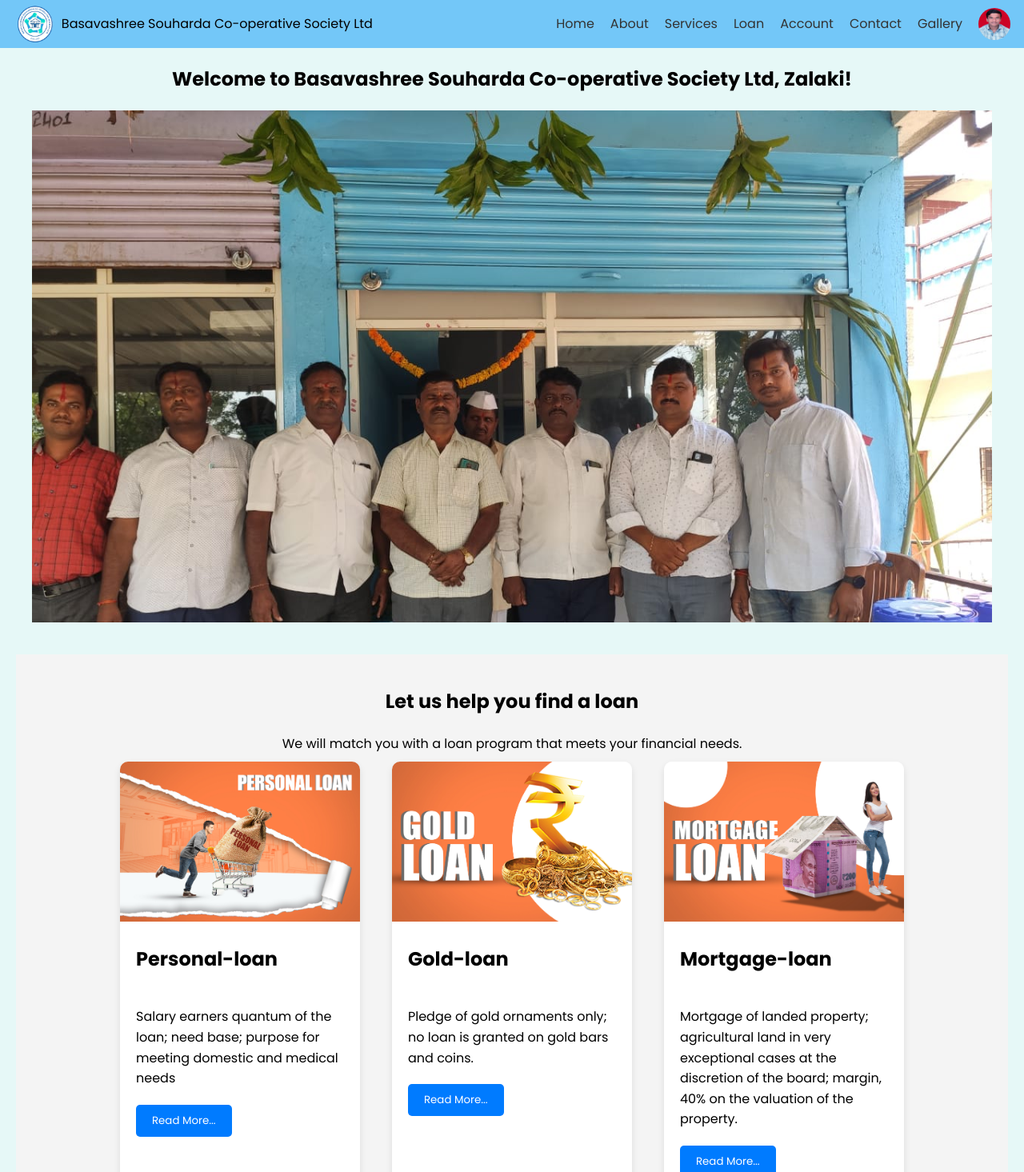
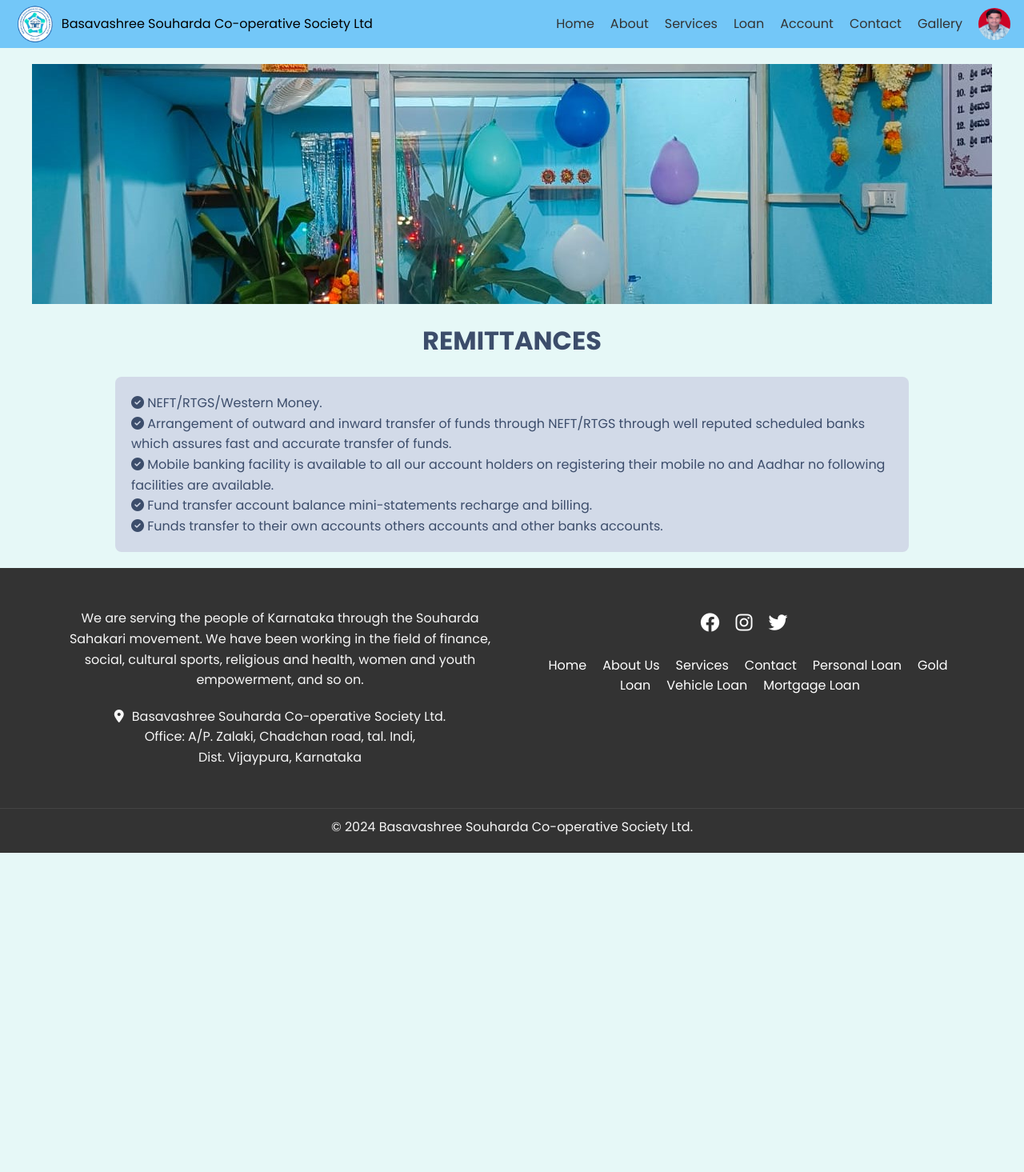
Before and after one commit to Siddhartha-Pandit/Basavashree, a React (Create React App) app in the folder frontend/bhavashree/: page /remittance in a window 1280 px wide. Shown: the top 1465 px of the page at 80% size. After the commit the page ends 1066 px from the top, so only its background shows below. Built offline with nearby package versions, Linux system fonts and the light colour scheme.

Commit message:
2024.08.03 03.26 PM completed the remittance page

```diff
--- a/frontend/bhavashree/package.json
+++ b/frontend/bhavashree/package.json
@@ -8,6 +8,7 @@
     "@testing-library/user-event": "^13.5.0",
     "react": "^18.3.1",
     "react-dom": "^18.3.1",
+    "react-router-dom": "^6.26.0",
     "react-scripts": "5.0.1",
     "web-vitals": "^2.1.4"
   },
--- a/frontend/bhavashree/src/App.css
+++ b/frontend/bhavashree/src/App.css
@@ -251,7 +251,219 @@ nav a:hover {
   border-top: 1px solid #444;
   padding-top: 10px;
 }
+/*Home Page*/
 
+main {
+  padding: 20px;
+}
+
+h1,
+h2,
+h3 {
+  margin-bottom: 20px;
+}
+
+#home {
+  margin-bottom: 40px;
+}
+
+.slider-frame {
+  overflow: hidden;
+  height: 50vw;
+  width: 100%;
+  max-height: 800px;
+  max-width: 1200px;
+  margin: auto;
+  position: relative;
+}
+
+.slide-images {
+  display: flex;
+  width: 100%; /* Adjust according to the number of images */
+  height: 100%;
+  animation: slide_animation 15s infinite;
+  position: relative;
+}
+
+.img-container {
+  flex: 1;
+  min-width: 100%;
+  transition: 0.5s ease all;
+}
+
+.img-container img {
+  width: 100%;
+  height: auto;
+  object-fit: cover;
+}
+
+@keyframes slide_animation {
+  0%,
+  10% {
+    transform: translateX(0);
+  }
+  20%,
+  30% {
+    transform: translateX(-100%);
+  }
+  40%,
+  50% {
+    transform: translateX(-200%);
+  }
+  60%,
+  70% {
+    transform: translateX(-100%);
+  }
+  80%,
+  90% {
+    transform: translateX(0);
+  }
+}
+
+#services {
+  padding: 40px 20px;
+  background-color: #f4f4f4;
+}
+
+.container {
+  display: flex;
+  flex-wrap: wrap;
+  justify-content: center;
+  gap: 20px;
+}
+
+.card {
+  background: #fff;
+  border-radius: 10px;
+  box-shadow: 0 4px 8px rgba(0, 0, 0, 0.1);
+  overflow: hidden;
+  text-align: left;
+  width: 300px;
+  margin: 10px;
+}
+
+.card img {
+  width: 100%;
+  height: 200px;
+  object-fit: cover;
+}
+
+.card h2 {
+  padding: 20px;
+  font-size: 1.5em;
+}
+
+.card p {
+  padding: 0 20px 20px;
+  font-size: 1em;
+}
+
+.card button {
+  background: #007bff;
+  border: none;
+  color: #fff;
+  padding: 10px 20px;
+  margin: 0 20px 20px;
+  cursor: pointer;
+  border-radius: 5px;
+}
+
+.card button:hover {
+  background: #0056b3;
+}
+
+.help {
+  padding: 40px 20px;
+}
+
+.container2 {
+  display: flex;
+  flex-wrap: wrap;
+  justify-content: center;
+  gap: 20px;
+}
+
+.card2 {
+  background: #fff;
+  border-radius: 10px;
+  box-shadow: 0 4px 8px rgba(0, 0, 0, 0.1);
+  overflow: hidden;
+  text-align: center;
+  width: 300px;
+  margin: 10px;
+}
+
+.card2 img {
+  width: 100px;
+  margin-top: 20px;
+}
+
+.card2 h3 {
+  padding: 20px;
+  font-size: 1.5em;
+}
+
+.card2 p {
+  padding: 0 20px 20px;
+  font-size: 1em;
+}
+
+#about {
+  padding: 40px 20px;
+  background-color: #f4f4f4;
+}
+
+#about table {
+  width: 100%;
+  margin: auto;
+  max-width: 800px;
+}
+
+#about img.emp {
+  width: 100px;
+  height: 100px;
+  border-radius: 50%;
+}
+
+#about td {
+  padding: 20px;
+  vertical-align: top;
+}
+
+#about i {
+  font-style: italic;
+  display: block;
+  margin-top: 20px;
+}
+
+/* Remittance css*/
+.remittance-container {
+  display: flex;
+  flex-direction: column;
+  align-items: center;
+  padding: 20px;
+}
+.image-container {
+  width: 100%;
+  height: 300px;
+  overflow: hidden;
+}
+.text-container {
+  width: 80%;
+  background-color: #d2dae8;
+  color: #3c4d6b;
+  padding: 20px;
+  text-align: left;
+  border-radius: 8px;
+}
+.remittance-container h1 {
+  color: #3c4d6b;
+  margin: 20px 0;
+}
+.text-container p {
+  margin: 0;
+  line-height: 1.6;
+}
 /* Mobile and Tablet Navbar */
 @media (max-width: 1070px) {
   .nav-container {
@@ -360,6 +572,45 @@ nav a:hover {
   .footer-links a {
     margin-bottom: 10px;
   }
+
+  .container,
+  .container2 {
+    flex-direction: column;
+  }
+
+  .card,
+  .card2 {
+    width: 90%;
+    margin: 10px auto;
+  }
+
+  #about table {
+    width: 100%;
+  }
+
+  #about td {
+    display: block;
+    width: 100%;
+    text-align: center;
+  }
+
+  #about i {
+    margin-top: 10px;
+  }
+
+  /*remittance*/
+
+  .text-container {
+    width: 90%;
+  }
+
+  .image-container {
+    height: 200px;
+  }
+
+  .remittance-image {
+    height: auto;
+  }
 }
 @media (max-width: 480px) {
   .container .card,
@@ -371,4 +622,13 @@ nav a:hover {
     height: 3rem;
     margin: 0 10px;
   }
+
+  /*remittance*/
+  .text-container {
+    padding: 10px;
+  }
+
+  .remittance-container h1 {
+    font-size: 1.5rem;
+  }
 }
--- a/frontend/bhavashree/src/App.js
+++ b/frontend/bhavashree/src/App.js
@@ -1,17 +1,26 @@
-import logo from "./logo.svg";
+import { BrowserRouter as Router, Route, Routes } from "react-router-dom";
 import "./App.css";
 import Navbar from "./components/Navbar";
 import Footer from "./components/Footer";
 import HomePage from "./components/HomePage";
+import Remittance from "./components/Remittance";
 function App() {
   return (
-    <div className="App">
-      <Navbar />
-      <div id="web-content">
-        <HomePage />
-        <Footer />
+    <Router>
+      <div className="App">
+        <Navbar />
+        <div id="web-content">
+          <Routes>
+            <Route path="/" element={<HomePage />} />
+            <Route path="/remittance" element={<Remittance />} />
+            {/*<Route path="/gold_loan" element={<GoldLoanPage />} />
+            <Route path="/mortgage_loan" element={<MortgageLoanPage />} /> */}
+          </Routes>
+
+          <Footer />
+        </div>
       </div>
-    </div>
+    </Router>
   );
 }
 
--- a/frontend/bhavashree/src/HomePage.css
+++ b/frontend/bhavashree/src/HomePage.css
@@ -1,209 +1,74 @@
-main {
+/* body {
+  background-color: #e6f8f7;
+  font-family: Arial, sans-serif;
+  line-height: 1.6;
+  margin: 0;
+  padding: 0;
+  min-height: 100vh;
+  text-align: center;
+}
+
+.remittance-container {
+  display: flex;
+  flex-direction: column;
+  align-items: center;
   padding: 20px;
 }
-
-h1,
-h2,
-h3 {
-  margin-bottom: 20px;
+h1 {
+  color: #3c4d6b;
+  margin: 20px 0;
+}
+.image-container {
+  width: 100%;
+  height: 300px;
+  overflow: hidden;
 }
 
-#home {
-  margin-bottom: 40px;
-}
-
-.slider-frame {
-  overflow: hidden;
-  height: 50vw;
+.remittance-image {
   width: 100%;
-  max-height: 800px;
-  max-width: 1200px;
-  margin: auto;
-  position: relative;
-}
-
-.slide-images {
-  display: flex;
-  width: 100%; /* Adjust according to the number of images */
   height: 100%;
-  animation: slide_animation 15s infinite;
-  position: relative;
-}
-
-.img-container {
-  flex: 1;
-  min-width: 100%;
-  transition: 0.5s ease all;
-}
-
-.img-container img {
-  width: 100%;
-  height: auto;
   object-fit: cover;
 }
 
-@keyframes slide_animation {
-  0%,
-  10% {
-    transform: translateX(0);
+h1 {
+  color: #3c4d6b;
+  margin: 20px 0;
+}
+
+.text-container {
+  width: 80%;
+  background-color: #d2dae8;
+  color: #3c4d6b;
+  padding: 20px;
+  text-align: left;
+  border-radius: 8px;
+}
+
+.text-container p {
+  margin: 0;
+  line-height: 1.6;
+}
+
+@media (max-width: 768px) {
+  .text-container {
+    width: 90%;
   }
-  20%,
-  30% {
-    transform: translateX(-100%);
+
+  .image-container {
+    height: 200px;
   }
-  40%,
-  50% {
-    transform: translateX(-200%);
-  }
-  60%,
-  70% {
-    transform: translateX(-100%);
-  }
-  80%,
-  90% {
-    transform: translateX(0);
+
+  .remittance-image {
+    height: auto;
   }
 }
 
-#services {
-  padding: 40px 20px;
-  background-color: #f4f4f4;
-}
-
-.container {
-  display: flex;
-  flex-wrap: wrap;
-  justify-content: center;
-  gap: 20px;
-}
-
-.card {
-  background: #fff;
-  border-radius: 10px;
-  box-shadow: 0 4px 8px rgba(0, 0, 0, 0.1);
-  overflow: hidden;
-  text-align: left;
-  width: 300px;
-  margin: 10px;
-}
-
-.card img {
-  width: 100%;
-  height: 200px;
-  object-fit: cover;
-}
-
-.card h2 {
-  padding: 20px;
-  font-size: 1.5em;
-}
-
-.card p {
-  padding: 0 20px 20px;
-  font-size: 1em;
-}
-
-.card button {
-  background: #007bff;
-  border: none;
-  color: #fff;
-  padding: 10px 20px;
-  margin: 0 20px 20px;
-  cursor: pointer;
-  border-radius: 5px;
-}
-
-.card button:hover {
-  background: #0056b3;
-}
-
-.help {
-  padding: 40px 20px;
-}
-
-.container2 {
-  display: flex;
-  flex-wrap: wrap;
-  justify-content: center;
-  gap: 20px;
-}
-
-.card2 {
-  background: #fff;
-  border-radius: 10px;
-  box-shadow: 0 4px 8px rgba(0, 0, 0, 0.1);
-  overflow: hidden;
-  text-align: center;
-  width: 300px;
-  margin: 10px;
-}
-
-.card2 img {
-  width: 100px;
-  margin-top: 20px;
-}
-
-.card2 h3 {
-  padding: 20px;
-  font-size: 1.5em;
-}
-
-.card2 p {
-  padding: 0 20px 20px;
-  font-size: 1em;
-}
-
-#about {
-  padding: 40px 20px;
-  background-color: #f4f4f4;
-}
-
-#about table {
-  width: 100%;
-  margin: auto;
-  max-width: 800px;
-}
-
-#about img.emp {
-  width: 100px;
-  height: 100px;
-  border-radius: 50%;
-}
-
-#about td {
-  padding: 20px;
-  vertical-align: top;
-}
-
-#about i {
-  font-style: italic;
-  display: block;
-  margin-top: 20px;
-}
-
-@media (max-width: 768px) {
-  .container,
-  .container2 {
-    flex-direction: column;
+@media (max-width: 480px) {
+  .text-container {
+    padding: 10px;
   }
 
-  .card,
-  .card2 {
-    width: 90%;
-    margin: 10px auto;
+  h1 {
+    font-size: 1.5rem;
   }
-
-  #about table {
-    width: 100%;
-  }
-
-  #about td {
-    display: block;
-    width: 100%;
-    text-align: center;
-  }
-
-  #about i {
-    margin-top: 10px;
-  }
-}
+} */
--- a/frontend/bhavashree/src/components/Footer.js
+++ b/frontend/bhavashree/src/components/Footer.js
@@ -1,5 +1,5 @@
 import React from "react";
-
+import { Link } from "react-router-dom";
 const Footer = () => {
   return (
     <footer className="footer">
@@ -33,9 +33,9 @@ const Footer = () => {
             </a>
           </div>
           <div className="footer-links">
-            <a href="index.html">Home</a>
+            <Link to="/">Home</Link>
             <a href="about.html">About Us</a>
-            <a href="index.html">Services</a>
+            <Link to="/remittance">Services</Link>
             <a href="contact.html">Contact</a>
             <a href="personal_loan.html">Personal Loan</a>
             <a href="gold_loan.html">Gold Loan</a>
--- a/frontend/bhavashree/src/components/HomePage.js
+++ b/frontend/bhavashree/src/components/HomePage.js
@@ -11,7 +11,7 @@ import scheduleIcon from "../images/schedule.png";
 import chatIcon from "../images/chat.png";
 import emp1 from "../images/emp1.jpg";
 import emp2 from "../images/emp2.jpg";
-import "../HomePage.css";
+// import "../HomePage.css";
 const HomePage = () => {
   return (
     <main>
--- a/frontend/bhavashree/src/components/Navbar.js
+++ b/frontend/bhavashree/src/components/Navbar.js
@@ -1,6 +1,7 @@
 import React, { useState, useRef, useEffect } from "react";
 import logo from "../images/logo.png";
 import profilePic from "../images/profile.jpg"; // Replace with the actual path to your profile image
+import { Link } from "react-router-dom";
 
 const Navbar = () => {
   const [isMenuOpen, setIsMenuOpen] = useState(false);
@@ -8,6 +9,9 @@ const Navbar = () => {
   const [isProfileMenuOpen, setIsProfileMenuOpen] = useState(false);
   const [openSubmenus, setOpenSubmenus] = useState({}); // Track open submenus
   const profileMenuRef = useRef(null);
+  const servicesSubmenuRef = useRef(null);
+  const loanSubmenuRef = useRef(null);
+  const accountSubmenuRef = useRef(null);
 
   const toggleMenu = () => {
     setIsMenuOpen(!isMenuOpen);
@@ -38,13 +42,40 @@ const Navbar = () => {
       ) {
         setIsProfileMenuOpen(false);
       }
+      if (
+        servicesSubmenuRef.current &&
+        !servicesSubmenuRef.current.contains(event.target)
+      ) {
+        setOpenSubmenus((prev) => ({
+          ...prev,
+          services: false,
+        }));
+      }
+      if (
+        loanSubmenuRef.current &&
+        !loanSubmenuRef.current.contains(event.target)
+      ) {
+        setOpenSubmenus((prev) => ({
+          ...prev,
+          loan: false,
+        }));
+      }
+      if (
+        accountSubmenuRef.current &&
+        !accountSubmenuRef.current.contains(event.target)
+      ) {
+        setOpenSubmenus((prev) => ({
+          ...prev,
+          account: false,
+        }));
+      }
     };
 
     document.addEventListener("mousedown", handleClickOutside);
     return () => {
       document.removeEventListener("mousedown", handleClickOutside);
     };
-  }, [profileMenuRef]);
+  }, [profileMenuRef, servicesSubmenuRef, loanSubmenuRef, accountSubmenuRef]);
 
   return (
     <>
@@ -60,7 +91,7 @@ const Navbar = () => {
           <nav className={`nav-container ${isMenuOpen ? "open" : ""}`}>
             <ul>
               <li>
-                <a href="#">Home</a>
+                <Link to="/">Home</Link>
               </li>
               <li>
                 <a href="#">About</a>
@@ -70,12 +101,13 @@ const Navbar = () => {
                   Services
                 </a>
                 <ul
+                  ref={servicesSubmenuRef}
                   style={{
                     display: openSubmenus.services ? "block" : "none",
                   }}
                 >
                   <li>
-                    <a href="#">Remittances</a>
+                    <Link to="/remittance">Remittance</Link>
                   </li>
                   <li>
                     <a href="#">Subsidiary</a>
@@ -90,6 +122,7 @@ const Navbar = () => {
                   Loan
                 </a>
                 <ul
+                  ref={loanSubmenuRef}
                   style={{
                     display: openSubmenus.loan ? "block" : "none",
                   }}
@@ -113,6 +146,7 @@ const Navbar = () => {
                   Account
                 </a>
                 <ul
+                  ref={accountSubmenuRef}
                   style={{
                     display: openSubmenus.account ? "block" : "none",
                   }}
--- /dev/null
+++ b/frontend/bhavashree/src/components/Remittance.js
@@ -0,0 +1,34 @@
+import React from "react";
+import img2 from "../images/img2.jpg";
+
+const Remittance = () => {
+  return (
+    <div className="remittance-container">
+      <div className="image-container">
+        <img src={img2} alt="Remittance" className="remittance-image" />
+      </div>
+      <h1>REMITTANCES</h1>
+      <div className="text-container">
+        <p>
+          <i class="fa-solid fa-circle-check"></i> NEFT/RTGS/Western Money.
+          <br />
+          <i class="fa-solid fa-circle-check"></i> Arrangement of outward and
+          inward transfer of funds through NEFT/RTGS through well reputed
+          scheduled banks which assures fast and accurate transfer of funds.
+          <br />
+          <i class="fa-solid fa-circle-check"></i> Mobile banking facility is
+          available to all our account holders on registering their mobile no
+          and Aadhar no following facilities are available.
+          <br />
+          <i class="fa-solid fa-circle-check"></i> Fund transfer account balance
+          mini-statements recharge and billing.
+          <br />
+          <i class="fa-solid fa-circle-check"></i> Funds transfer to their own
+          accounts others accounts and other banks accounts.
+        </p>
+      </div>
+    </div>
+  );
+};
+
+export default Remittance;
```
Also changed, not shown: 1 other file (tests, documents, lock files or other folders).
